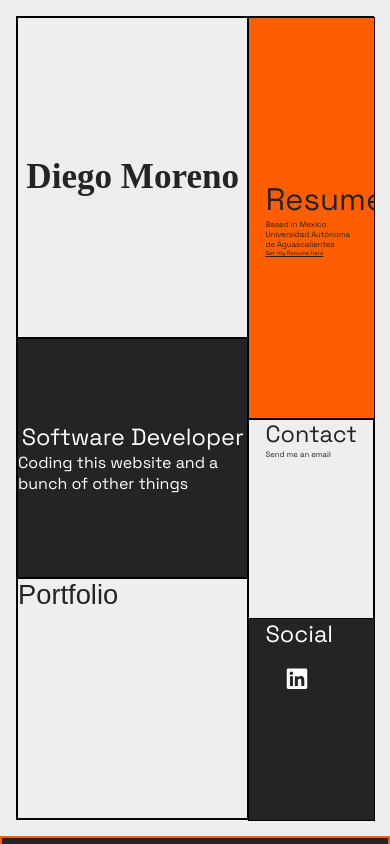
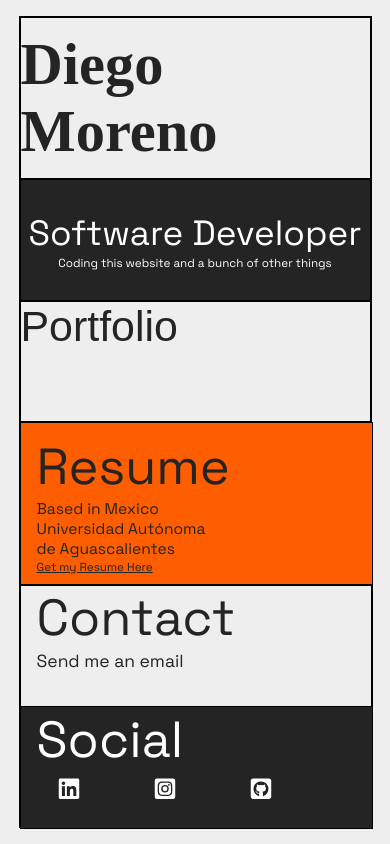
Before and after one commit to YeyoM/yeyo_portfolio, a React (Create React App) app: page / in a window 390 px wide. Shown: the top 844 px of the page. Built offline with nearby package versions, Linux system fonts and the light colour scheme; no server answers; a web font is replaced by a local one.

Commit message:
landing container responsive

```diff
--- a/src/components/ContactContainer/ContactContainer.module.css
+++ b/src/components/ContactContainer/ContactContainer.module.css
@@ -65,7 +65,10 @@
     font-size: 3rem;
   }
   .formLabel {
-    font-size: 1.5rem;
+    font-size: 1.2rem;
+  }
+  .formInput {
+    font-size: 1rem;
   }
   .contactButton {
     font-size: 1.2rem;
--- a/src/components/LandingContainer/LandingContainer.module.css
+++ b/src/components/LandingContainer/LandingContainer.module.css
@@ -57,7 +57,7 @@
   font-size: 6vw
 }
 
-.contactDesc {
+.occupationDesc {
   font-size: 2vw
 }
 
@@ -211,3 +211,119 @@ a:hover {
   background-color: rgb(255, 94, 0);
   color: rgb(36, 36, 36);
 }
+
+@media only screen and (max-width: 1200px) and (orientation: portrait) {
+  .landingContainer {
+    width: 90%;
+    height: auto;
+    border: 1px solid black;
+    display: flex;
+    flex-direction: column;
+    margin: 1rem auto
+  }
+  .leftContainer {
+    width: 100%;
+    display: grid;
+    min-height: 48vh;
+    grid-template-rows: 40% 30% 30%;
+    grid-template-columns: repeat(1, 100%);
+    grid-auto-flow: column;
+  }
+  .rightContainer {
+    width: 100%;
+    height: 100%;
+    min-height: 48vh;
+    display: grid;
+    grid-template-rows: 40% 30% 30%;
+    grid-template-columns: repeat(1, 100%);
+    grid-auto-flow: column;
+  }
+  .nameContainer {
+    font-size: 10vw
+  }
+  .occupationTitle {
+    font-size: 7.5vw
+  }
+  .occupationDesc {
+    font-size: 2.5vw
+  }
+  .portfolioA {
+    font-size: 10vw
+  }
+  .resumeTitle {
+    font-size: 8vw
+  }
+  .resumeBody {
+    font-size: 2.5vw
+  }
+  .resumeBodyA {
+    font-size: 2vw
+  }
+  .contactTitle {
+    font-size: 8vw
+  }
+  .contactBody {
+    font-size: 3vw
+  }
+  .socialTitle {
+    font-size: 8vw
+  }
+}
+
+@media only screen and (max-width: 700px) and (orientation: portrait) {
+  .landingContainer {
+    width: 90%;
+    height: auto;
+    border: 1px solid black;
+    display: flex;
+    flex-direction: column;
+    margin: 1rem auto
+  }
+  .leftContainer {
+    width: 100%;
+    display: grid;
+    min-height: 48vh;
+    grid-template-rows: 40% 30% 30%;
+    grid-template-columns: repeat(1, 100%);
+    grid-auto-flow: column;
+  }
+  .rightContainer {
+    width: 100%;
+    height: 100%;
+    min-height: 48vh;
+    display: grid;
+    grid-template-rows: 40% 30% 30%;
+    grid-template-columns: repeat(1, 100%);
+    grid-auto-flow: column;
+  }
+  .nameContainer {
+    font-size: 15vw
+  }
+  .occupationTitle {
+    font-size: 9vw
+  }
+  .occupationDesc {
+    font-size: 3vw
+  }
+  .portfolioA {
+    font-size: 11vw
+  }
+  .resumeTitle {
+    font-size: 13vw
+  }
+  .resumeBody {
+    font-size: 4vw
+  }
+  .resumeBodyA {
+    font-size: 3vw
+  }
+  .contactTitle {
+    font-size: 13vw
+  }
+  .contactBody {
+    font-size: 4.5vw
+  }
+  .socialTitle {
+    font-size: 13vw
+  }
+}
```
